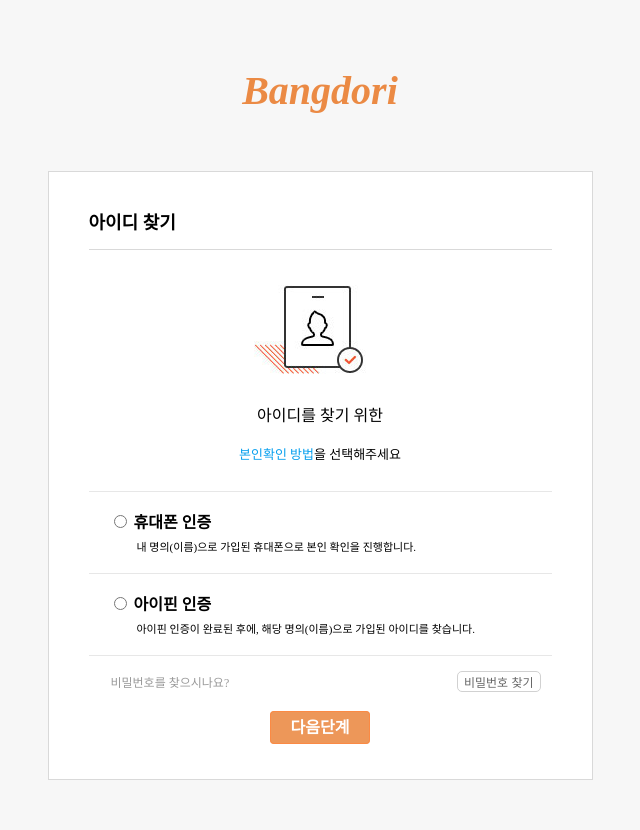
After one commit to BangDori/Project, a Django app: page /findID/ in a window 1280 px wide. The commit adds this page. Shown: the whole page, without its empty margins (320-960 px from the left). Run offline with Django 4.2, Linux system fonts and the light colour scheme.

Commit message:
add findID

```diff
--- /dev/null
+++ b/app/static/app/findIDStyle.css
@@ -0,0 +1,106 @@
+.whole{
+    height: 100vh;
+    background: #f7f7f7;
+    margin: 0;
+}
+.main{
+    display: flex;
+    height: 100%;
+    flex-direction: column;
+}
+
+.Header_pdd{
+    width: 100%;
+    margin: 40px 0 30px 0;
+}
+.Go_index{
+    text-align: center;
+    width: 150px;
+    height: 36px;
+}
+.box{
+    position: relative;
+    border: 1px solid #d9d9d9;
+    margin: 0 auto;
+    width: 545px;
+    background-color: #fff;
+    z-index: 1;
+    box-sizing: border-box;
+}
+
+.Font_findID{
+    border-bottom: 1px solid #d9d9d9;
+    margin: 0 40px;
+    padding-top: 36px;
+    padding-bottom: 15px;
+    font-size: 18px;
+}
+.notification{
+    position: relative;
+    background-color: #fff;
+    margin: 0 auto;
+    padding: 27px 40px 0 40px;
+}
+
+.notification_deco{
+    height: 97px;
+    margin: 0 50px;
+    text-align: center;
+}
+.notification_txt{
+    margin: 0;
+    padding-top: 28px;
+    text-align: center;
+    font-size: 16px;
+    padding-bottom: 28px;
+}
+.select_how{
+    padding: 17px 9px 19px 20px;
+    border-top: 1px solid #e7e7e7;
+    border-bottom: 1px solid #e7e7e7;
+}
+.go_find_pw{
+    padding-top: 17px;
+    padding-bottom: 3px;
+    padding-left: 12px;
+}
+.list_bul{
+    color: #999;
+    padding-left: 10px;
+    font-size: 12px;
+}
+.go_find_pw_btn{
+    float: right;
+    margin-right: 11px;
+    margin-top: -2px;
+}
+.go_find_pw_btn_shape{
+    font-size: 12px;
+    color: #666;
+    border: 1px solid #d1d1d1;
+    border-radius: 5px;
+    background-color: #fff;
+}
+.next_btn{
+    border: 1px solid #fb8a44;
+    border-radius: 4px;
+    background-color: #ed9759;
+    color: #fff;
+    text-decoration-line: none;
+    padding: 7px 20px;
+    font-weight: bold
+}
+.select_how_deco{
+    margin: 0;
+    font-weight: bold;
+}
+.text_area{
+    font-size: 11px;
+    margin-left: 28px;
+    font-weight: lighter;
+}
+.logo_deco{
+    color: #eb8a44;
+    font-weight: bold;
+    font-size: 40px;
+}
--- a/app/static/app/registerCSS/registerStyle.css
+++ b/app/static/app/registerCSS/registerStyle.css
@@ -15,6 +15,7 @@ body{
 }
 .logo-box{
     text-align: center;
+    margin: 46px 0;
 }
 
 .main{
--- /dev/null
+++ b/app/templates/app/findID.html
@@ -0,0 +1,89 @@
+<!DOCTYPE html>
+<html lang="ko" dir = "ltr">
+    <head>
+        <meta charset="UTF-8">
+        <meta name="views" content="width=device-width, initial-scale=1.0">
+        <link rel="stylesheet" href="../../static/app/findIDStyle.css">
+        <title>아이디 찾기</title>
+    </head>
+    <body class = "whole">
+        <div>
+            <!--header-->
+            <header class = "main">
+            <div class = "Header_pdd">
+                <div style="text-align: center;">
+                    <a href ={% url 'index' %} onclick="" style="text-decoration: none;">
+                        <i class = "Go_index"> <h1 class = "logo_deco">Bangdori</h1>
+                        </i>
+                    </a>
+                </div>
+            </div>
+            </header>
+
+            <!--본문-->
+            <section style="padding-bottom: 50px;">
+                <div class = "box">
+                    <div >
+                        <h2 class = "Font_findID">아이디 찾기</h2>
+                    </div>
+                    <section>
+                        <article class = "notification">
+                            <div class = "notification_deco">
+                                <img src = "../../static/app/Images/findID.jpg" alt = "findIDImage">
+                            </div>
+                            <dl class = "notification_txt">
+                                <dt></dt>
+                                <dt>
+                                    아이디를 찾기 위한
+                                </dt>
+                                <br>
+                                <dd style="font-size: 13px; margin-left: 0;">
+                                    <span style = "color: #069fee;">본인확인 방법</span>을 선택해주세요
+                                </dd>
+                            </dl>
+                        </article>
+                        <article style = "padding: 0 40px 41px 40px;">
+                            <div class = "select_how">
+                                <dl class = "select_how_deco">
+                                    <dt style="padding-bottom: 5px">
+                                        <label>
+                                            <span>
+                                                <input type = "radio">
+                                            </span>
+                                        휴대폰 인증
+                                        </label>
+                                    </dt>
+                                    <dd class = "text_area">내 명의(이름)으로 가입된 휴대폰으로 본인 확인을 진행합니다.</dd>
+                                </dl>
+                            </div>
+                            <div class = "select_how" style = "border-top: 0px;">
+                                <dl class = "select_how_deco">
+                                    <dt style="padding-bottom: 5px">
+                                        <label>
+                                            <spna>
+                                                <input type = "radio">
+                                            </spna>
+                                            아이핀 인증
+                                        </label>
+                                    </dt>
+                                    <dd class = "text_area">아이핀 인증이 완료된 후에, 해당 명의(이름)으로 가입된 아이디를 찾습니다.</dd>
+                                </dl>
+                            </div>
+                            <div class = "go_find_pw">
+                                <span class = "list_bul">비밀번호를 찾으시나요?</span>
+                                <button class = "go_find_pw_btn go_find_pw_btn_shape">
+                                    <span>비밀번호 찾기</span>
+                                </button>
+                            </div>
+                            <div style = "padding-top: 20px; text-align: center;">
+                                <a href="#" class = "next_btn" onclick>
+                                    <span>다음단계</span>
+                                </a>
+                            </div>
+                        </article>
+                    </section>
+                </div>
+            </section>
+        </div>
+    </body>
+</html>
--- a/app/templates/app/index.html
+++ b/app/templates/app/index.html
@@ -130,7 +130,7 @@
                   <div class="info-user">
                     <a href={% url 'register' %}>회원가입</a>
                     <div class="separate-line">|</div>
-                    <a href="#">아이디 찾기</a>
+                    <a href={% url 'findID' %}>아이디 찾기</a>
                     <div class="separate-line">|</div>
                     <a href="#">비밀번호 찾기</a>
                   </div>
--- a/app/templates/app/register.html
+++ b/app/templates/app/register.html
@@ -11,7 +11,7 @@
     <body>
         <div class="wrapper">
             <div class="logo-box">
-                <a href="/"><img src="https://cdn.logojoy.com/wp-content/uploads/2019/01/25131619/text_logo_12.png" alt="logo" width="250px"></a>
+                <a href="/"><img src="../../static/app/Images/logo.png" alt="logo" width="250px"></a>
             </div>
             <div class="main">
                 <form action="" method="post">
--- a/app/urls.py
+++ b/app/urls.py
@@ -15,4 +15,5 @@ urlpatterns = [
     path('index/notice/', views.notice, name='notice'),
     path('index/contact/', views.contact, name='contact'),
     path('index/write/', views.write, name='write'),
+    path('findID/', views.fintID, name='findID'),
 ]
--- a/app/views.py
+++ b/app/views.py
@@ -37,3 +37,6 @@ def contact(request):
 
 def write(request):
     return render(request, 'app/write.html')
+
+def fintID(request):
+    return render(request, 'app/findID.html')
```
Also changed, not shown: Find_ID.html (deleted, +0 -88 lines), app/static/app/Images/findID.jpg (added).
